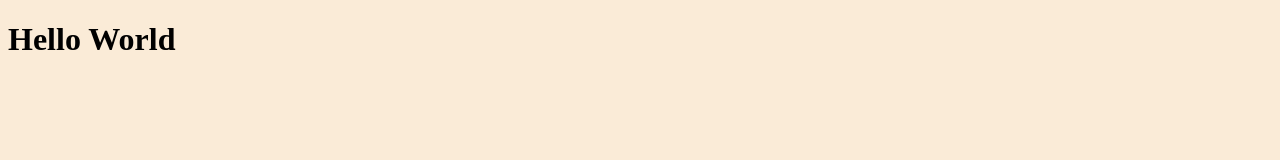
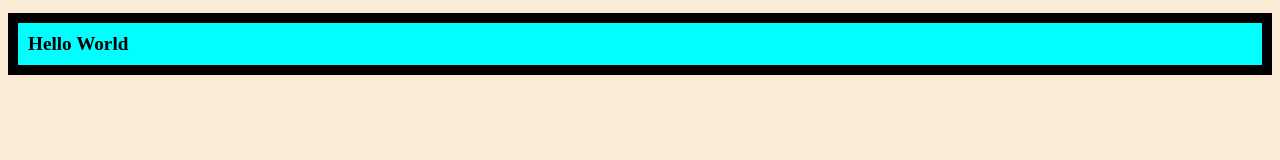
Before and after one commit to KiranMvarma25/Practice-GitHub-with-Guru, a plain HTML site: page index.html in a window 1280 px wide. Drawn offline with Linux system fonts and the light colour scheme.

Commit message:
Updated Styles

```diff
--- a/index.css
+++ b/index.css
@@ -1,3 +1,10 @@
 body{
     background-color: antiquewhite;
 }
+
+h1{
+    border: 10px solid black;
+    font-size: larger;
+    background-color: aqua;
+    padding: 10px;
+}
```
